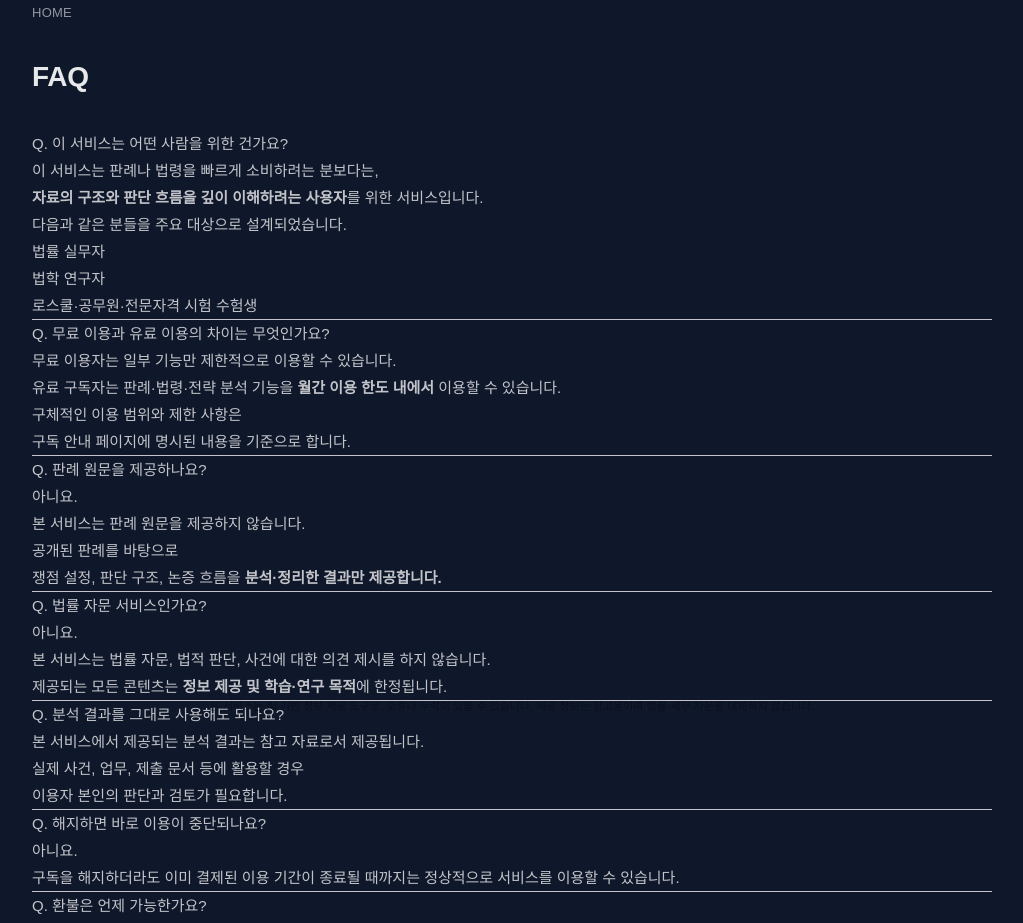
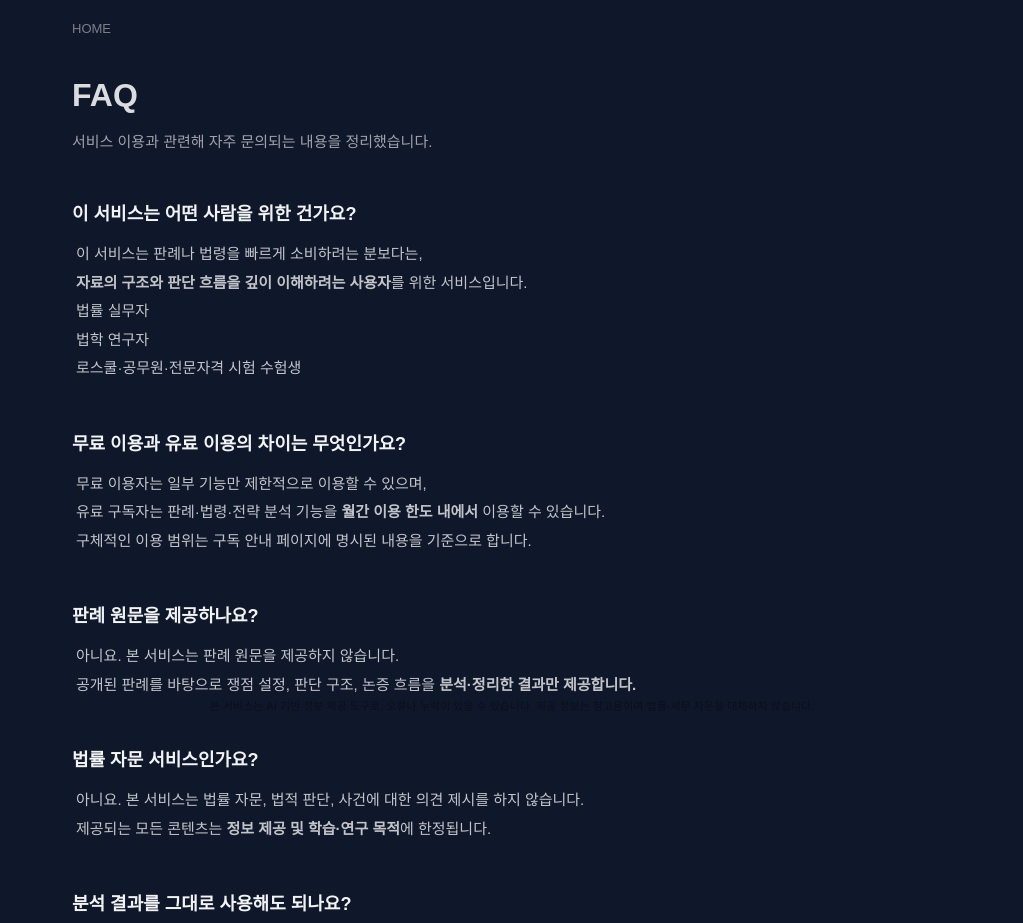
Before and after one commit to HAMHUIHEON/law-frontend, a Next.js app: page /faq in a window 1280 px wide. Shown: the part 80-1003 px from the top of the page, without its empty margins (128-1151 px from the left). Built offline with nearby package versions, Linux system fonts and the light colour scheme.

Commit message:
chore: finalize legal pages (about, faq, terms, privacy)

```diff
--- a/app/about/page.tsx
+++ b/app/about/page.tsx
@@ -8,70 +8,75 @@ export default function AboutPage() {
   return (
     <main style={styles.container}>
       <section style={styles.section}>
-        <div style={styles.homeWrapper}>
         <Link href="/enter" style={styles.homeLink}>
           HOME
         </Link>
-        </div>
 
+        {/* HERO */}
+        <header style={styles.hero}>
           <h1 style={styles.title}>About · What we do</h1>
-
-        <div style={styles.content}>
-          <p>
+          <p style={styles.heroDesc}>
             이 서비스는 법률 자료를{" "}
             <strong>‘정보’가 아니라 ‘사고의 구조’로 이해하기 위한 분석 도구</strong>
             입니다.
           </p>
+        </header>
 
+        {/* HOW */}
+        <section style={styles.block}>
           <p>
             단순히 판결 요지를 요약하거나 조문과 키워드를 나열하는 데서
             멈추지 않고,
           </p>
 
-          <ul>
+          <ul style={styles.list}>
             <li>쟁점이 어떻게 설정되었는지</li>
             <li>판단이 어떤 순서로 진행되는지</li>
             <li>논증이 어디에서 갈리고, 어디에서 결정되는지</li>
           </ul>
 
           <p>
-            를 <strong>구조적으로 정리하여 보여줍니다.</strong>
+            <strong>구조적으로 정리하여 보여줍니다.</strong>
           </p>
+        </section>
 
-          <p>본 서비스는 다음과 같은 자료를 다룹니다.</p>
+        {/* WHAT */}
+        <section style={styles.block}>
+          <h2 style={styles.subTitle}>What we analyze</h2>
 
-          <ul>
+          <ul style={styles.featureList}>
             <li>
-              <strong>판례</strong>: 법원이 결론에 이르기까지의 판단 구조와
-              논증 흐름
+              <strong>판례</strong>
+              <span>법원이 결론에 이르기까지의 판단 구조와 논증 흐름</span>
             </li>
             <li>
-              <strong>법령</strong>: 조문의 요건·효과·예외를 판단 순서에 따라
-              정리
+              <strong>법령</strong>
+              <span>조문의 요건·효과·예외를 판단 순서에 따라 정리</span>
             </li>
             <li>
-              <strong>전략 자료</strong>: 정책·전략 문헌(OECD 등)을 사고 구조
-              단위로 재구성
+              <strong>전략 자료</strong>
+              <span>정책·전략 문헌(OECD 등)을 사고 구조 단위로 재구성</span>
             </li>
           </ul>
+        </section>
 
-          <p>
-            이를 통해 사용자는 개별 자료를 넘어서{" "}
-            <strong>법적 사고의 기준과 흐름</strong>을 파악할 수 있습니다.
-          </p>
-
+        {/* WHO */}
+        <section style={styles.block}>
+          <h2 style={styles.subTitle}>Who it’s for</h2>
           <p>
             본 서비스는 법률 실무자, 연구자, 로스쿨·공무원·전문자격 시험
-            수험생 등 법률 자료를 반복적으로 읽고 분석해야 하는 사용자를
-            위해 설계되었습니다.
+            수험생 등<br />
+            법률 자료를 반복적으로 읽고 분석해야 하는 사용자를 위해
+            설계되었습니다.
           </p>
+        </section>
 
-          <p style={styles.disclaimer}>
+        {/* DISCLAIMER */}
+        <section style={styles.disclaimer}>
           ⚠️ 본 서비스는 법률 자문이나 법적 판단을 제공하지 않으며,
           판례·법령·전략 자료에 대한{" "}
           <strong>분석을 보조하는 정보 제공 도구</strong>입니다.
-          </p>
-        </div>
+        </section>
       </section>
     </main>
   );
@@ -82,37 +87,63 @@ const styles: Record<string, React.CSSProperties> = {
     minHeight: "100vh",
     backgroundColor: "#0f172a",
     padding: "96px 24px 140px",
+    color: "rgba(255,255,255,0.85)",
   },
   section: {
-    maxWidth: "960px",
+    maxWidth: 920,
     margin: "0 auto",
   },
-  homeWrapper: {
-    marginBottom: "32px",
-    marginTop: "-16px",
+  homeLink: {
+    fontSize: 13,
+    color: "rgba(255,255,255,0.45)",
+    textDecoration: "none",
+    display: "inline-block",
+    marginBottom: 32,
   },
-  homeLink: {
-    fontSize: "13px",
-    color: "rgba(255,255,255,0.55)",
-    textDecoration: "none",
-    letterSpacing: "0.02em",
+  hero: {
+    marginBottom: 56,
   },
   title: {
-    fontSize: "28px",
+    fontSize: 32,
+    fontWeight: 700,
+    letterSpacing: "-0.01em",
+    marginBottom: 16,
+  },
+  heroDesc: {
+    fontSize: 17,
+    lineHeight: 1.9,
+    color: "rgba(255,255,255,0.7)",
+    maxWidth: 720,
+  },
+  block: {
+    marginBottom: 64,
+    fontSize: 15,
+    lineHeight: 1.9,
+    color: "rgba(255,255,255,0.75)",
+  },
+  subTitle: {
+    fontSize: 18,
     fontWeight: 600,
-    marginBottom: "32px",
+    marginBottom: 16,
     color: "rgba(255,255,255,0.9)",
-    letterSpacing: "-0.01em",
   },
-  content: {
-    fontSize: "15px",
-    color: "rgba(255,255,255,0.75)",
+  list: {
+    paddingLeft: 20,
+    margin: "16px 0",
     lineHeight: 1.8,
   },
+  featureList: {
+    listStyle: "none",
+    padding: 0,
+    display: "grid",
+    gap: 16,
+  },
   disclaimer: {
-    marginTop: "32px",
-    fontSize: "14px",
-    color: "rgba(255,255,255,0.6)",
-    lineHeight: 1.7,
+    marginTop: 72,
+    paddingTop: 24,
+    borderTop: "1px solid rgba(255,255,255,0.15)",
+    fontSize: 14,
+    color: "rgba(255,255,255,0.55)",
+    lineHeight: 1.8,
   },
 };
--- a/app/enter/page.tsx
+++ b/app/enter/page.tsx
@@ -143,7 +143,7 @@ const styles = {
   },
 topUtility: {
   position: "absolute" as const,
-  top: "28px",
+  top: "20px",
   right: "32px",
   display: "flex",
   gap: "16px",
--- a/app/faq/page.tsx
+++ b/app/faq/page.tsx
@@ -8,116 +8,132 @@ export default function FAQPage() {
   return (
     <main style={styles.container}>
       <section style={styles.section}>
-        <div style={styles.homeWrapper}>
         <Link href="/enter" style={styles.homeLink}>
           HOME
         </Link>
-        </div>
 
+        <header style={styles.header}>
           <h1 style={styles.title}>FAQ</h1>
+          <p style={styles.desc}>
+            서비스 이용과 관련해 자주 문의되는 내용을 정리했습니다.
+          </p>
+        </header>
 
-        <div style={styles.content}>
-          <h3>Q. 이 서비스는 어떤 사람을 위한 건가요?</h3>
+        {/* Q1 */}
+        <div style={styles.faqItem}>
+          <h3 style={styles.question}>
+            이 서비스는 어떤 사람을 위한 건가요?
+          </h3>
+          <div style={styles.answer}>
             <p>
               이 서비스는 판례나 법령을 빠르게 소비하려는 분보다는,
               <br />
-            <strong>
-              자료의 구조와 판단 흐름을 깊이 이해하려는 사용자
-            </strong>
+              <strong>자료의 구조와 판단 흐름을 깊이 이해하려는 사용자</strong>
               를 위한 서비스입니다.
             </p>
-          <p>다음과 같은 분들을 주요 대상으로 설계되었습니다.</p>
             <ul>
               <li>법률 실무자</li>
               <li>법학 연구자</li>
               <li>로스쿨·공무원·전문자격 시험 수험생</li>
             </ul>
+          </div>
+        </div>
 
-          <hr />
-
-          <h3>Q. 무료 이용과 유료 이용의 차이는 무엇인가요?</h3>
+        {/* Q2 */}
+        <div style={styles.faqItem}>
+          <h3 style={styles.question}>
+            무료 이용과 유료 이용의 차이는 무엇인가요?
+          </h3>
+          <div style={styles.answer}>
             <p>
-            무료 이용자는 일부 기능만 제한적으로 이용할 수 있습니다.
+              무료 이용자는 일부 기능만 제한적으로 이용할 수 있으며,
               <br />
               유료 구독자는 판례·법령·전략 분석 기능을
               <strong> 월간 이용 한도 내에서 </strong>
               이용할 수 있습니다.
             </p>
             <p>
-            구체적인 이용 범위와 제한 사항은
-            <br />
-            구독 안내 페이지에 명시된 내용을 기준으로 합니다.
+              구체적인 이용 범위는 구독 안내 페이지에 명시된 내용을
+              기준으로 합니다.
             </p>
+          </div>
+        </div>
 
-          <hr />
-
-          <h3>Q. 판례 원문을 제공하나요?</h3>
+        {/* Q3 */}
+        <div style={styles.faqItem}>
+          <h3 style={styles.question}>판례 원문을 제공하나요?</h3>
+          <div style={styles.answer}>
             <p>
-            아니요.
-            <br />
-            본 서비스는 판례 원문을 제공하지 않습니다.
+              아니요. 본 서비스는 판례 원문을 제공하지 않습니다.
             </p>
             <p>
-            공개된 판례를 바탕으로
-            <br />
-            쟁점 설정, 판단 구조, 논증 흐름을
+              공개된 판례를 바탕으로 쟁점 설정, 판단 구조, 논증 흐름을
               <strong> 분석·정리한 결과만 제공합니다.</strong>
             </p>
+          </div>
+        </div>
 
-          <hr />
-
-          <h3>Q. 법률 자문 서비스인가요?</h3>
+        {/* Q4 */}
+        <div style={styles.faqItem}>
+          <h3 style={styles.question}>법률 자문 서비스인가요?</h3>
+          <div style={styles.answer}>
             <p>
-            아니요.
-            <br />
-            본 서비스는 법률 자문, 법적 판단,
+              아니요. 본 서비스는 법률 자문, 법적 판단,
               사건에 대한 의견 제시를 하지 않습니다.
             </p>
             <p>
               제공되는 모든 콘텐츠는
               <strong> 정보 제공 및 학습·연구 목적</strong>에 한정됩니다.
             </p>
+          </div>
+        </div>
 
-          <hr />
-
-          <h3>Q. 분석 결과를 그대로 사용해도 되나요?</h3>
+          {/* Q. 분석 결과를 그대로 사용해도 되나요? */}
+          <div style={styles.faqItem}>
+            <h3 style={styles.question}>
+              분석 결과를 그대로 사용해도 되나요?
+            </h3>
+            <div style={styles.answer}>
               <p>
                 본 서비스에서 제공되는 분석 결과는
-            참고 자료로서 제공됩니다.
+                <strong> 참고 자료로서 제공됩니다.</strong>
               </p>
               <p>
-            실제 사건, 업무, 제출 문서 등에 활용할 경우
+                실제 사건, 업무, 제출 문서 등에 활용할 경우에는
                 <br />
-            이용자 본인의 판단과 검토가 필요합니다.
+                이용자 본인의 판단과 추가적인 검토가 필요합니다.
               </p>
+            </div>
+          </div>
 
-          <hr />
-
-          <h3>Q. 해지하면 바로 이용이 중단되나요?</h3>
+        {/* Q5 */}
+        <div style={styles.faqItem}>
+          <h3 style={styles.question}>해지하면 바로 이용이 중단되나요?</h3>
+          <div style={styles.answer}>
             <p>
-            아니요.
-            <br />
-            구독을 해지하더라도
+              아니요. 구독을 해지하더라도
               이미 결제된 이용 기간이 종료될 때까지는
               정상적으로 서비스를 이용할 수 있습니다.
             </p>
+          </div>
+        </div>
 
-          <hr />
-
-          <h3>Q. 환불은 언제 가능한가요?</h3>
-          <p>환불 정책은 다음과 같습니다.</p>
+        {/* Q6 */}
+        <div style={styles.faqItem}>
+          <h3 style={styles.question}>환불은 언제 가능한가요?</h3>
+          <div style={styles.answer}>
             <ul>
               <li>결제 후 <strong>7일 이내</strong></li>
               <li>
                 <strong>서비스 이용 이력이 없는 경우에 한해</strong> 환불 가능
               </li>
               <li>서비스 이용 이력이 있는 경우 환불 불가</li>
-            <li>이용 기간이 경과한 이후에는 환불 불가</li>
+              <li>이용 기간 경과 후 환불 불가</li>
             </ul>
-
             <p style={styles.notice}>
               자세한 내용은 이용약관 및 환불 정책을 참고해 주세요.
             </p>
+          </div>
         </div>
       </section>
     </main>
@@ -129,36 +145,49 @@ const styles: Record<string, React.CSSProperties> = {
     minHeight: "100vh",
     backgroundColor: "#0f172a",
     padding: "96px 24px 140px",
+    color: "rgba(255,255,255,0.85)",
   },
   section: {
-    maxWidth: "960px",
+    maxWidth: 880,
     margin: "0 auto",
   },
-  homeWrapper: {
-    marginBottom: "32px",
-    marginTop: "-16px",
+  homeLink: {
+    fontSize: 13,
+    color: "rgba(255,255,255,0.45)",
+    textDecoration: "none",
+    display: "inline-block",
+    marginBottom: 32,
   },
-  homeLink: {
-    fontSize: "13px",
-    color: "rgba(255,255,255,0.55)",
-    textDecoration: "none",
-    letterSpacing: "0.02em",
+  header: {
+    marginBottom: 48,
   },
   title: {
-    fontSize: "28px",
+    fontSize: 32,
+    fontWeight: 700,
+    marginBottom: 12,
+  },
+  desc: {
+    fontSize: 15,
+    color: "rgba(255,255,255,0.6)",
+  },
+  faqItem: {
+    marginBottom: 48,
+  },
+  question: {
+    fontSize: 18,
     fontWeight: 600,
-    marginBottom: "32px",
-    color: "rgba(255,255,255,0.9)",
-    letterSpacing: "-0.01em",
+    marginBottom: 12,
+    color: "rgba(255,255,255,0.95)",
   },
-  content: {
-    fontSize: "15px",
+  answer: {
+    fontSize: 15,
+    lineHeight: 1.9,
     color: "rgba(255,255,255,0.75)",
-    lineHeight: 1.8,
+    paddingLeft: 4,
   },
   notice: {
-    marginTop: "12px",
-    fontSize: "14px",
-    color: "rgba(255,255,255,0.6)",
+    marginTop: 12,
+    fontSize: 14,
+    color: "rgba(255,255,255,0.55)",
   },
 };
--- a/app/privacy/page.tsx
+++ b/app/privacy/page.tsx
@@ -16,30 +16,60 @@ export default function PrivacyPage() {
 
         <h1 style={styles.title}>개인정보처리방침</h1>
 
-        <div style={styles.content}>
-          <h3>개인정보 처리 안내</h3>
+        {/* 개인정보 수집 */}
+        <div style={styles.block}>
+          <h3 style={styles.blockTitle}>개인정보 수집 항목</h3>
 
-          <p>본 서비스는 다음과 같은 개인정보를 수집합니다.</p>
-          <ul>
+          <p style={styles.paragraph}>
+            본 서비스는 서비스 제공을 위해
+            다음과 같은 개인정보를 수집합니다.
+          </p>
+
+          <ul style={styles.list}>
             <li>회원 식별을 위한 정보 (계정 ID 등)</li>
             <li>서비스 이용 기록</li>
             <li>
               결제 관련 정보
               <br />
-              (결제는 결제 대행사를 통해 처리되며,
-              회사는 결제 수단 정보를 직접 저장하지 않습니다.)
+              <span style={styles.subText}>
+                (결제는 결제 대행사를 통해 처리되며,
+                결제 수단 정보는 직접 저장하지 않습니다.)
+              </span>
             </li>
           </ul>
+        </div>
 
-          <p>
-            수집된 개인정보는
-            <strong> 서비스 제공, 이용 관리, 고객 응대 목적</strong>
-            외에는 사용되지 않습니다.
+        {/* 개인정보 이용 목적 */}
+        <div style={styles.block}>
+          <h3 style={styles.blockTitle}>개인정보 이용 목적</h3>
+
+          <p style={styles.paragraph}>
+            수집된 개인정보는 다음의 목적에 한하여 이용됩니다.
           </p>
 
-          <p>
-            회사는 개인정보 보호 관련 법령을 준수하며,
-            개인정보를 안전하게 관리합니다.
+          <ul style={styles.list}>
+            <li>서비스 제공 및 기능 운영</li>
+            <li>이용자 식별 및 이용 관리</li>
+            <li>결제 처리 및 고객 문의 응대</li>
+          </ul>
+
+          <p style={styles.notice}>
+            위 목적 외의 용도로는 개인정보를 이용하지 않습니다.
+          </p>
+        </div>
+
+        {/* 보호 및 관리 */}
+        <div style={styles.block}>
+          <h3 style={styles.blockTitle}>개인정보 보호 및 관리</h3>
+
+          <p style={styles.paragraph}>
+            본 서비스는 개인정보 보호 관련 법령을 준수하며,
+            수집된 개인정보를 안전하게 관리합니다.
+          </p>
+
+          <p style={styles.notice}>
+            개인정보의 처리 및 보호와 관련한 사항은
+            관련 법령 및 본 방침을 기준으로 합니다.
           </p>
         </div>
       </section>
@@ -70,12 +100,40 @@ const styles: Record<string, React.CSSProperties> = {
   title: {
     fontSize: "28px",
     fontWeight: 600,
-    marginBottom: "32px",
+    marginBottom: "40px",
+    color: "rgba(255,255,255,0.9)",
+    letterSpacing: "-0.01em",
+  },
+
+  block: {
+    marginBottom: "48px",
+  },
+  blockTitle: {
+    fontSize: "18px",
+    fontWeight: 600,
+    marginBottom: "16px",
     color: "rgba(255,255,255,0.9)",
   },
-  content: {
+  paragraph: {
+    fontSize: "15px",
+    lineHeight: 1.9,
+    color: "rgba(255,255,255,0.75)",
+    marginBottom: "16px",
+  },
+  list: {
+    paddingLeft: "18px",
+    lineHeight: 1.9,
     fontSize: "15px",
     color: "rgba(255,255,255,0.75)",
-    lineHeight: 1.8,
+    marginBottom: "12px",
+  },
+  subText: {
+    fontSize: "14px",
+    color: "rgba(255,255,255,0.55)",
+  },
+  notice: {
+    fontSize: "14px",
+    color: "rgba(255,255,255,0.55)",
+    lineHeight: 1.7,
   },
 };
--- a/app/terms/page.tsx
+++ b/app/terms/page.tsx
@@ -16,50 +16,67 @@ export default function TermsPage() {
 
         <h1 style={styles.title}>이용약관</h1>
 
-        <div style={styles.content}>
-          <h3>이용약관 요약</h3>
-          <ul>
-            <li>본 서비스는 정보 제공을 목적으로 합니다.</li>
+        {/* 이용약관 요약 */}
+        <div style={styles.block}>
+          <h3 style={styles.blockTitle}>이용약관 요약</h3>
+
+          <p style={styles.paragraph}>
+            본 서비스는 판례·법령·전략 자료에 대한
+            <strong> 분석 및 정보 제공을 목적</strong>으로 합니다.
+          </p>
+
+          <ul style={styles.list}>
             <li>
               서비스 이용 및 그 결과에 대한 책임은
-              <strong> 이용자에게 귀속</strong>됩니다.
+              <strong> 이용자 본인에게 귀속</strong>됩니다.
             </li>
             <li>
-              회사는 제공 정보의 정확성·완전성을
+              제공되는 정보의 정확성·완전성·최신성에 대해
               <strong> 보장하지 않습니다.</strong>
             </li>
             <li>
-              회사는 서비스 내용 및 기능을
-              사전 고지 후 변경할 수 있습니다.
+              서비스의 내용, 기능, 구성은
+              사전 고지 후 변경될 수 있습니다.
             </li>
             <li>
-              계정 공유 및 부정 사용은
+              계정 공유, 자동화 접근, 부정 사용이 확인될 경우
               서비스 이용이 제한될 수 있습니다.
             </li>
           </ul>
 
           <p style={styles.notice}>
-            자세한 이용약관 전문은 본 페이지의 내용을 기준으로 합니다.
+            본 요약은 이해를 돕기 위한 안내이며,
+            본 페이지의 전체 내용이 약관으로 적용됩니다.
+          </p>
+        </div>
+
+        {/* 환불 정책 */}
+        <div style={styles.block}>
+          <h3 style={styles.blockTitle}>환불 정책</h3>
+
+          <p style={styles.paragraph}>
+            구독 결제에 대한 환불은 아래 기준에 따라 처리됩니다.
           </p>
 
-          <hr />
-
-          <h3>환불 정책</h3>
-          <ul>
-            <li>결제일로부터 <strong>7일 이내</strong></li>
+          <ul style={styles.list}>
             <li>
-              <strong>서비스 이용 기록이 없는 경우에 한해</strong> 환불 가능
+              결제일로부터 <strong>7일 이내</strong>
             </li>
-            <li>서비스 이용 이력이 있는 경우 환불 불가</li>
+            <li>
+              <strong>서비스 이용 이력이 없는 경우에 한해</strong> 환불 가능
+            </li>
+            <li>
+              서비스 이용 이력이 있는 경우 환불 불가
+            </li>
             <li>
               구독 해지 시에도
-              결제 기간 종료일까지 이용 가능
+              결제된 이용 기간 종료일까지는 서비스 이용 가능
             </li>
           </ul>
 
           <p style={styles.notice}>
             환불 요청은 고객센터 또는
-            회사가 지정한 방법을 통해 접수할 수 있습니다.
+            운영자가 안내한 방법을 통해 접수할 수 있습니다.
           </p>
         </div>
       </section>
@@ -90,17 +107,36 @@ const styles: Record<string, React.CSSProperties> = {
   title: {
     fontSize: "28px",
     fontWeight: 600,
-    marginBottom: "32px",
+    marginBottom: "40px",
+    color: "rgba(255,255,255,0.9)",
+    letterSpacing: "-0.01em",
+  },
+
+  block: {
+    marginBottom: "48px",
+  },
+  blockTitle: {
+    fontSize: "18px",
+    fontWeight: 600,
+    marginBottom: "16px",
     color: "rgba(255,255,255,0.9)",
   },
-  content: {
+  paragraph: {
+    fontSize: "15px",
+    lineHeight: 1.9,
+    color: "rgba(255,255,255,0.75)",
+    marginBottom: "16px",
+  },
+  list: {
+    paddingLeft: "18px",
+    lineHeight: 1.9,
     fontSize: "15px",
     color: "rgba(255,255,255,0.75)",
-    lineHeight: 1.8,
+    marginBottom: "12px",
   },
   notice: {
-    marginTop: "12px",
     fontSize: "14px",
-    color: "rgba(255,255,255,0.6)",
+    color: "rgba(255,255,255,0.55)",
+    lineHeight: 1.7,
   },
 };
```
Lines whose indentation alone changed are shown as unchanged.
